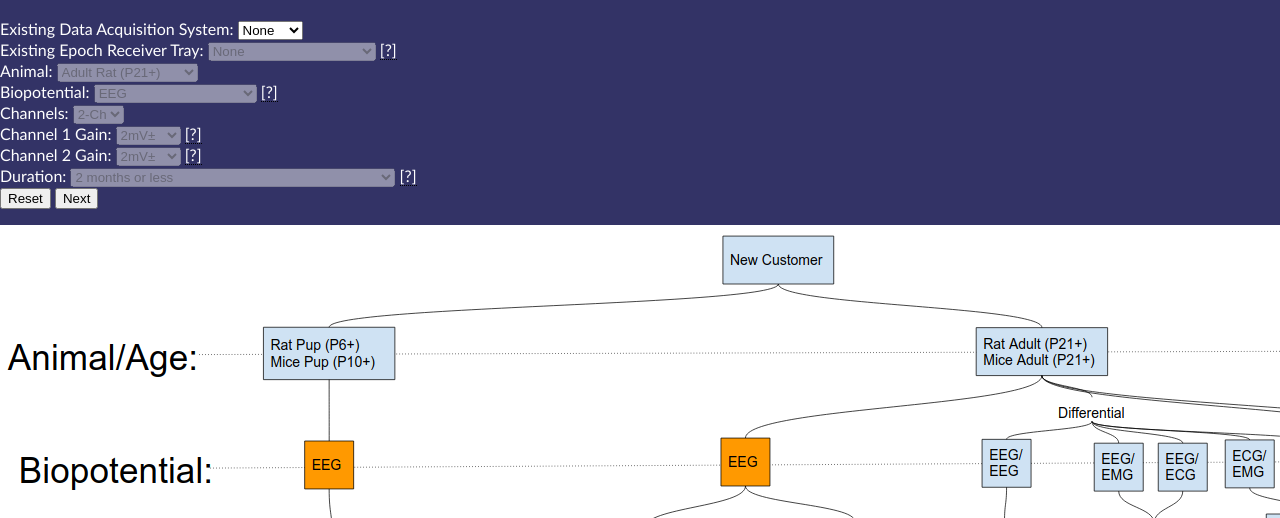
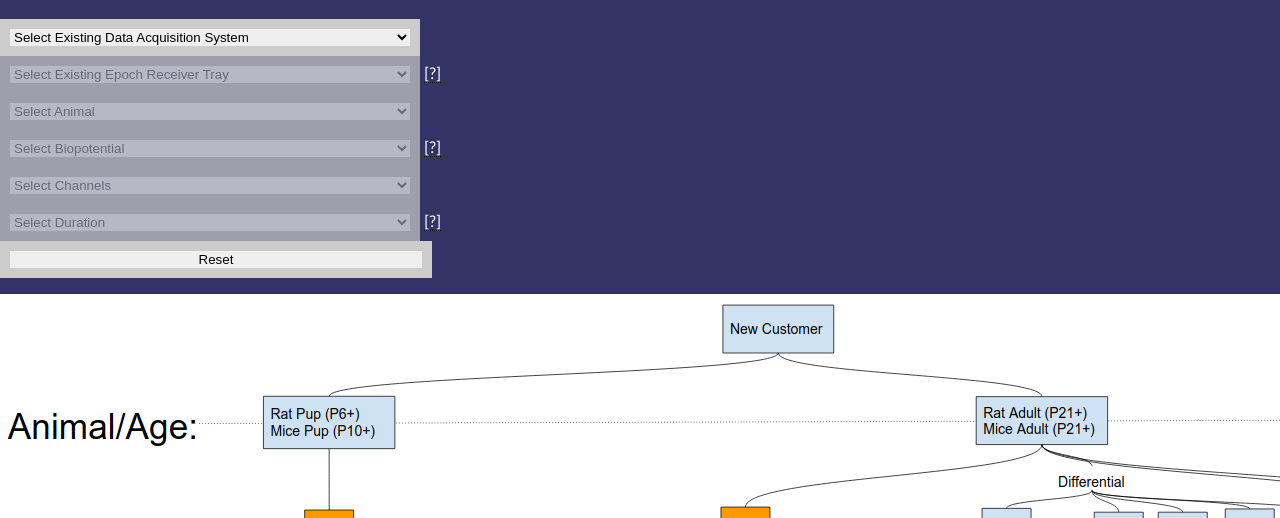
Before and after one commit to anwarhamr/EpochSystemBuilder, a PHP site: page /example2.php in a window 1280 px wide; the page is wider, and only the part inside the window is pictured. Shown: the top 518 px of that part. Run offline with PHP 8.4, Linux system fonts and the light colour scheme; data comes from the database, SQL or seed files in the repository; data that the repository does not hold is empty.

Commit message:
improve form styling

```diff
--- a/example2.php
+++ b/example2.php
@@ -46,23 +46,17 @@ function generateDropDownSQL($table) {
 }
 
 function createDropDown($db, $label, $select, $table, $active, $tooltip) {
-  // Create a label or not
-  if (!is_null($label)) {
-    echo "<br />$label: ";
-  }
   // Open Select Tag
-  echo "<select name=\"$select\" onchange=\"document.getElementById('currentDropDown').value='$select';\"";
+  echo "<br /><select name=\"$select\" onchange=\"document.getElementById('currentDropDown').value='$select';document.getElementById('createSystem').submit();\"";
   if (!$active) { echo " disabled"; }
   echo ">", PHP_EOL;
 
   // Generate Select Tag Options
   $sql = generateDropDownSQL($table);
   $query = $db->query($sql);
+  echo "<option value=''>$label</option>";
   while ($row = $query->fetch(PDO::FETCH_ASSOC)) {
      echo '<option value="'.$row['id'].'"';
-     if (!$_POST[$select]) {
-       ($row['preselect'] == 1) ? $_POST[$select] = $row['id'] : '';
-     }
      echo ($row['id'] == $_POST[$select]) ? ' selected' : '';
      echo '>'.$row['description'].'</option>', PHP_EOL;
   }
@@ -198,8 +192,8 @@ function getPartNumbersMsg($db) {
    while ($row = $query->fetch(PDO::FETCH_ASSOC)) {
      if (!empty($row['transmitter_pn'])) {
        $key = getGainCombinationKey($db);
-       $msg .= "<br/>Option #$option: Epoch Receiver Tray ".$row['biopac_receiver_pn']." (".$row['receiver_pn'].") and Epoch Transmitter EPTX".$row['transmitter_pn']."-".sprintf("%05d", $key)." (".$row['transmitter_pn'].getGainCombinationValue($db, $key).")";
-       //createGainDropdowns($db);
+       $msg .= "<br/>Option #$option: Epoch Receiver Tray ".$row['biopac_receiver_pn']." (".$row['receiver_pn'].")";
+       $msg .= " and Epoch Transmitter EPTX".$row['transmitter_pn']."-".sprintf("%05d", $key)." (".$row['transmitter_pn'].getGainCombinationValue($db, $key).")";
        $option++;
      } else {
        if (empty($row['note'])) {
@@ -278,7 +272,7 @@ function showPOST() {
 $config = parse_ini_file('../config.ini');
 
 // Database Connection
-$db = new \PDO(   "mysql:host=".$config['servername'].";dbname=".$config['database'].";charset=utf8mb4",
+$db = new \PDO(   "mysql:host=".$config['servername'].";dbname=".$config['database'].";charset=utf8",
                         $config['username'],
                         $config['password'],
                         array(
@@ -290,12 +284,12 @@ $db = new \PDO(   "mysql:host=".$config['servername'].";dbname=".$config['databa
 // Multidimensional array to create dropdowns.
 $dropdowns = array
   (
-    array('1', 'Existing Data Acquisition System', 'dac', 'dac', null),
-    array('2', 'Existing Epoch Receiver Tray', 'system', 'system', "Existing Epoch 2 system biopotentials CANNOT be changed."),
-    array('3', 'Animal', 'animal', 'animal', null),
-    array('4', 'Biopotential', 'biopotential', 'biopotential', "'Differential' reference electrode layout uses different grounds as opposed to a 'Common' reference electrode layout which uses a common ground."),
-    array('5', 'Channels', 'channels', 'channels', null),
-    array('6', 'Duration', 'duration', 'duration', "reusable 2-month transmitters use the plastic-1 base and can be moved from animal to animal")
+    array('1', 'Select Existing Data Acquisition System', 'dac', 'dac', null),
+    array('2', 'Select Existing Epoch Receiver Tray', 'system', 'system', "Existing Epoch 2 system biopotentials CANNOT be changed."),
+    array('3', 'Select Animal', 'animal', 'animal', null),
+    array('4', 'Select Biopotential', 'biopotential', 'biopotential', "'Differential' reference electrode layout uses different grounds as opposed to a 'Common' reference electrode layout which uses a common ground."),
+    array('5', 'Select Channels', 'channels', 'channels', null),
+    array('6', 'Select Duration', 'duration', 'duration', "reusable 2-month transmitters use the plastic-1 base and can be moved from animal to animal")
   );
 
 echo advanceDefaultDropdown($dropdowns); // write hidden tag
@@ -319,7 +313,6 @@ function reloadForm() {
 }
 </script>
 <br /><input type="reset" name="reset" value="Reset" onclick="document.getElementById('currentDropDown').value='';document.getElementById('createSystem').submit();">
-<input type="submit" name="Submit" value="Next">
 </form>
 </div>
 
--- a/style.css
+++ b/style.css
@@ -46,3 +46,13 @@ a:active {
 .tooltip:hover .tooltiptext {
     visibility: visible;
 }
+
+input, select, textarea{
+    width:400px;
+    border:10px solid #ccc;
+
+    -ms-box-sizing:content-box;
+    -moz-box-sizing:content-box;
+    box-sizing:content-box;
+    -webkit-box-sizing:content-box;
+}
```
